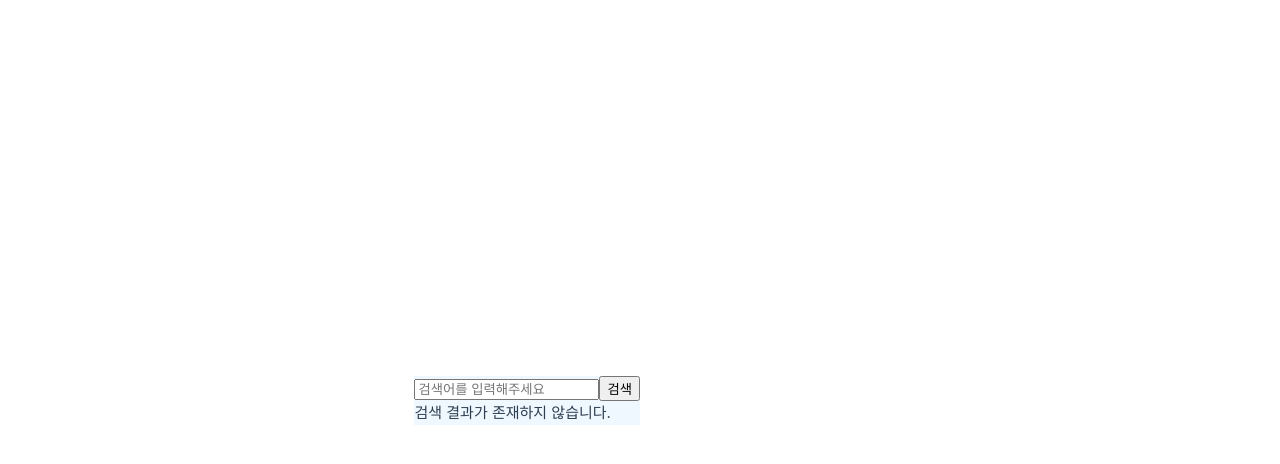
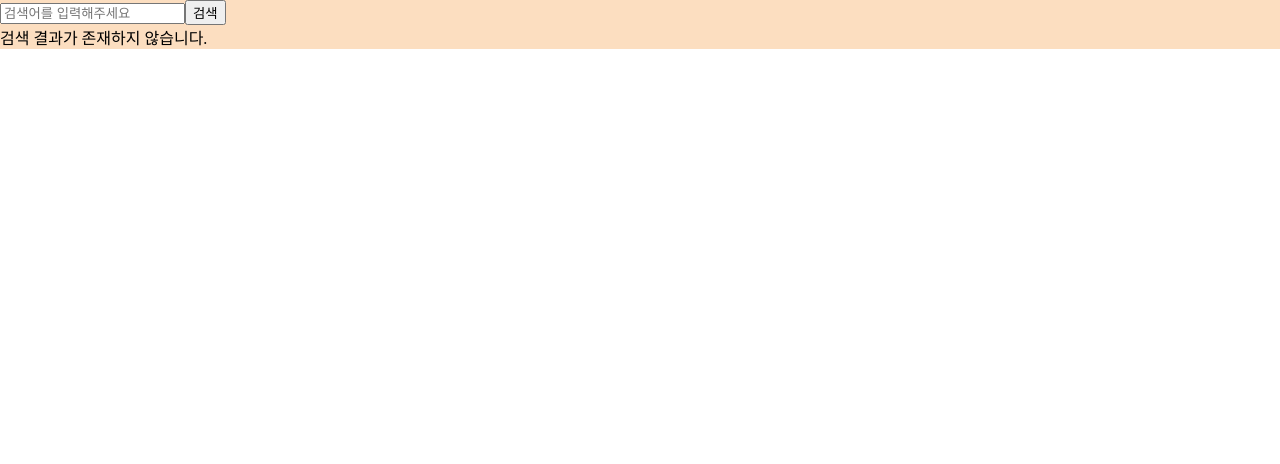
Before and after one commit to Samdasugunsugun/TastyZip-Frontend, a Vue app: page / in a window 1280 px wide. Shown: the top 464 px of the page. Built offline with nearby package versions, Linux system fonts and the light colour scheme.

Commit message:
feat: 기본 css제거 및 App컴포넌트로 이동

```diff
--- a/src/App.vue
+++ b/src/App.vue
@@ -6,4 +6,12 @@ import { RouterView } from 'vue-router';
   <RouterView />
 </template>
 
-<style scoped></style>
+<style>
+body,
+html {
+  margin: 0;
+  width: 100%;
+  height: 100%;
+  background-color: white;
+}
+</style>
--- a/src/assets/base.css
+++ /dev/null
@@ -1,74 +0,0 @@
-/* color palette from <https://github.com/vuejs/theme> */
-:root {
-  --vt-c-white: #ffffff;
-  --vt-c-white-soft: #f8f8f8;
-  --vt-c-white-mute: #f2f2f2;
-
-  --vt-c-black: #181818;
-  --vt-c-black-soft: #222222;
-  --vt-c-black-mute: #282828;
-
-  --vt-c-indigo: #2c3e50;
-
-  --vt-c-divider-light-1: rgba(60, 60, 60, 0.29);
-  --vt-c-divider-light-2: rgba(60, 60, 60, 0.12);
-  --vt-c-divider-dark-1: rgba(84, 84, 84, 0.65);
-  --vt-c-divider-dark-2: rgba(84, 84, 84, 0.48);
-
-  --vt-c-text-light-1: var(--vt-c-indigo);
-  --vt-c-text-light-2: rgba(60, 60, 60, 0.66);
-  --vt-c-text-dark-1: var(--vt-c-white);
-  --vt-c-text-dark-2: rgba(235, 235, 235, 0.64);
-}
-
-/* semantic color variables for this project */
-:root {
-  --color-background: var(--vt-c-white);
-  --color-background-soft: var(--vt-c-white-soft);
-  --color-background-mute: var(--vt-c-white-mute);
-
-  --color-border: var(--vt-c-divider-light-2);
-  --color-border-hover: var(--vt-c-divider-light-1);
-
-  --color-heading: var(--vt-c-text-light-1);
-  --color-text: var(--vt-c-text-light-1);
-
-  --section-gap: 160px;
-}
-
-@media (prefers-color-scheme: dark) {
-  :root {
-    --color-background: var(--vt-c-black);
-    --color-background-soft: var(--vt-c-black-soft);
-    --color-background-mute: var(--vt-c-black-mute);
-
-    --color-border: var(--vt-c-divider-dark-2);
-    --color-border-hover: var(--vt-c-divider-dark-1);
-
-    --color-heading: var(--vt-c-text-dark-1);
-    --color-text: var(--vt-c-text-dark-2);
-  }
-}
-
-*,
-*::before,
-*::after {
-  box-sizing: border-box;
-  margin: 0;
-  position: relative;
-  font-weight: normal;
-}
-
-body {
-  min-height: 100vh;
-  color: var(--color-text);
-  background: var(--color-background);
-  transition: color 0.5s, background-color 0.5s;
-  line-height: 1.6;
-  font-family: Inter, -apple-system, BlinkMacSystemFont, 'Segoe UI', Roboto, Oxygen, Ubuntu,
-    Cantarell, 'Fira Sans', 'Droid Sans', 'Helvetica Neue', sans-serif;
-  font-size: 15px;
-  text-rendering: optimizeLegibility;
-  -webkit-font-smoothing: antialiased;
-  -moz-osx-font-smoothing: grayscale;
-}
--- a/src/assets/main.css
+++ /dev/null
@@ -1,35 +0,0 @@
-@import './base.css';
-
-#app {
-  max-width: 1280px;
-  margin: 0 auto;
-  padding: 2rem;
-
-  font-weight: normal;
-}
-
-a,
-.green {
-  text-decoration: none;
-  color: hsla(160, 100%, 37%, 1);
-  transition: 0.4s;
-}
-
-@media (hover: hover) {
-  a:hover {
-    background-color: hsla(160, 100%, 37%, 0.2);
-  }
-}
-
-@media (min-width: 1024px) {
-  body {
-    display: flex;
-    place-items: center;
-  }
-
-  #app {
-    display: grid;
-    grid-template-columns: 1fr 1fr;
-    padding: 0 2rem;
-  }
-}
--- a/src/main.js
+++ b/src/main.js
@@ -2,8 +2,6 @@ import { createApp } from 'vue';
 import App from '@/App.vue';
 import vClickOutside from 'click-outside-vue3';
 import router from '@/router';
-
-import '@/assets/main.css';
 
 const app = createApp(App);
 
--- a/src/views/HomeView.vue
+++ b/src/views/HomeView.vue
@@ -26,7 +26,8 @@ function closeDetailView() {
 
 <template>
   <div
-    :class="detailedViewId > 0 ? 'toggleOnBackGround' : 'toggleOffBackGround'"
+    class="homeViewBody"
+    :class="detailedViewId > 0 ? 'toggleOnBackGround' : ''"
   >
     <div>
       <input v-model="keyword" placeholder="검색어를 입력해주세요" />
@@ -37,7 +38,6 @@ function closeDetailView() {
   </div>
   <div
     class="modal"
-    v-bind:style="{ backgroundColor: colorScheme.COLOR_B }"
     v-if="detailedViewId > 0"
     v-click-outside="closeDetailView"
   >
@@ -46,17 +46,19 @@ function closeDetailView() {
 </template>
 
 <style scoped>
+.homeViewBody {
+  width: 100%;
+  height: 100%;
+  background-color: v-bind('colorScheme.COLOR_D');
+}
 .toggleOnBackGround {
   background-color: rgba(49, 45, 45, 0.608);
-}
-.toggleOffBackGround {
-  background-color: aliceblue;
 }
 
 .modal {
   width: 50vw;
   height: 50vw;
-  background-color: white;
+  background-color: v-bind('colorScheme.COLOR_D');
   z-index: 1;
   position: absolute;
   top: 50%;
```
